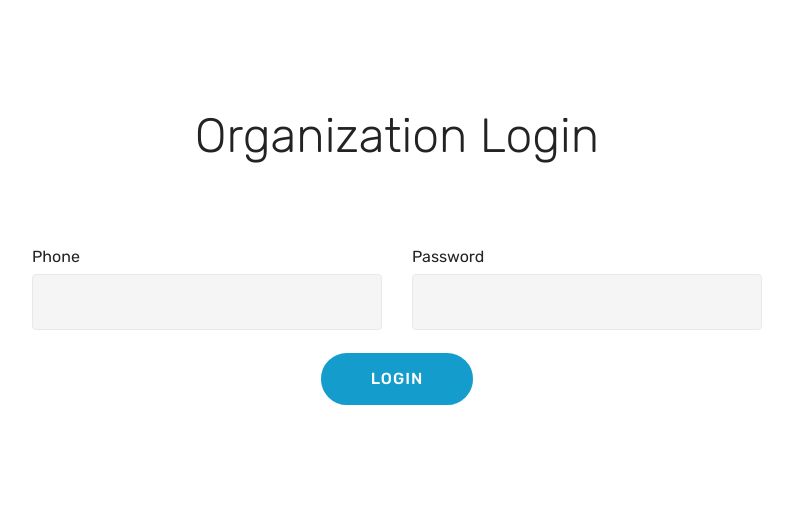
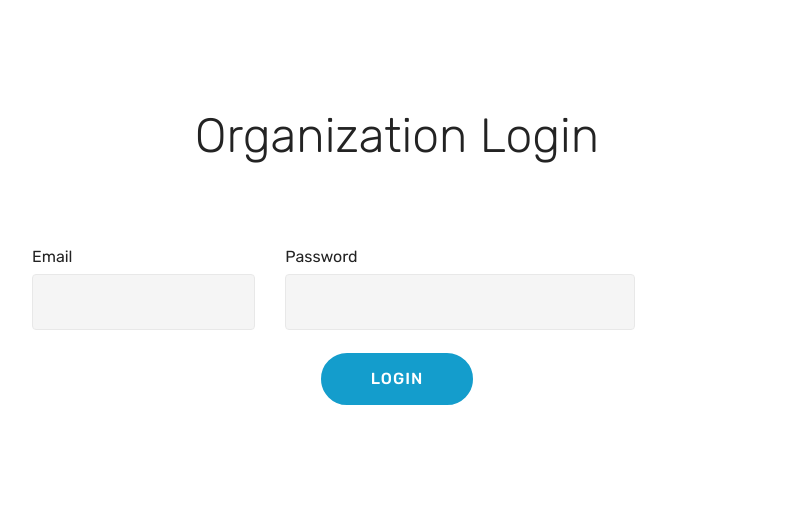
Before and after one commit to srujandeshpande/blood-bridge, a Flask app: page /org_lander in a window 1280 px wide. Shown: the part 879-1408 px from the top of the page, without its empty margins (243-1036 px from the left). Run offline with Flask 2, Linux system fonts and the light colour scheme; parts of the project's set-up code (start-up, migrations or seed data) failed here and were passed over; some libraries are stand-ins or nearby versions; some web fonts are replaced.

Commit message:
form fixes

```diff
--- a/static/js/orglander1.js
+++ b/static/js/orglander1.js
@@ -1,4 +1,17 @@
 $(function(){
+
+  $('#newOrgForm').submit(function(e){
+      e.preventDefault();
+      $.ajax({
+          url:'/add_new_user',
+          type:'post',
+          data:$('#newDonorForm').serialize(),
+          success:function(){
+              $('.alert-success').removeAttr('hidden');
+              $('#newDonorForm')[0].reset();
+          }
+      });
+  });
 
   $('#newDonorForm').submit(function(e){
       e.preventDefault();
--- a/templates/orglander.html
+++ b/templates/orglander.html
@@ -124,16 +124,16 @@
         <div class="row justify-content-center">
             <div class="media-container-column col-lg-8" data-form-type="formoid">
                 <!---Formbuilder Form--->
-                <form class="mbr-form form-with-styler" data-form-title="Mobirise Form">
+                <form id="orgLoginForm" class="mbr-form form-with-styler" data-form-title="Mobirise Form">
                     <div class="row">
                         <div hidden="hidden" data-form-alert="" class="alert alert-success col-12">Thanks for filling out the form!</div>
                         <div hidden="hidden" data-form-alert-danger="" class="alert alert-danger col-12">
                         </div>
                     </div>
                     <div class="dragArea row">
-                        <div data-for="phone" class="col-md-6  form-group">
-                            <label for="phone-form1-l" class="form-control-label mbr-fonts-style display-7">Phone</label>
-                            <input type="tel" name="phone" data-form-field="Phone" required="required" class="form-control display-7" id="phone-form1-l">
+                        <div class="col-md-4  form-group" data-for="email">
+                            <label for="email-form1-l" class="form-control-label mbr-fonts-style display-7">Email</label>
+                            <input type="email" name="email" data-form-field="Email" required="required" class="form-control display-7" id="email-form1-l">
                         </div>
                         <div class="col-md-6  form-group" data-for="password">
                             <label for="password-form1-l" class="form-control-label mbr-fonts-style display-7">Password</label>
@@ -191,7 +191,7 @@
                             <label for="phone-form1-e" class="form-control-label mbr-fonts-style display-7">Phone</label>
                             <input type="tel" name="phone" data-form-field="Phone" class="form-control display-7" id="phone-form1-e">
                         </div>
-                        <div data-for="type" class="col-md-12 form-group">
+                        <div data-for="type" class="col-md-8 form-group">
                             <label for="message-form1-e" class="form-control-label mbr-fonts-style display-7">Organization Type</label>
                             <select name="type" data-form-field="Type" class="form-control display-7">
                               <option value="bloodbank">Blood Bank</option>
@@ -199,6 +199,10 @@
                               <option value="ngo">NGO</option>
                               <option value="other">Other</option>
                             </select>
+                        </div>
+                        <div class="col-md-4  form-group" data-for="password">
+                            <label for="password-form1-e" class="form-control-label mbr-fonts-style display-7">Password</label>
+                            <input type="password" name="password" data-form-field="Password" required="required" class="form-control display-7" id="password-form1-e">
                         </div>
                         <div class="col-md-12 input-group-btn align-center"><button type="submit" class="btn btn-primary btn-form display-4">REGISTER</button></div>
                     </div>
```
